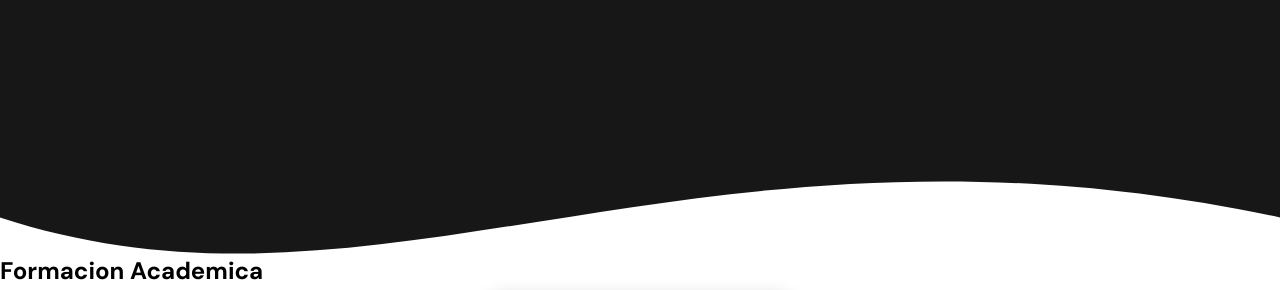
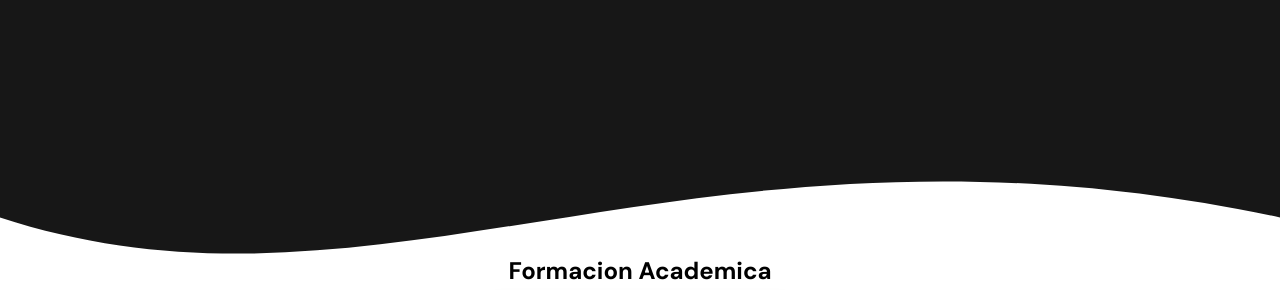
Before and after one commit to CharlieIVN/Portafolio, a plain HTML site: page index.html in a window 1280 px wide. Shown: the part 2030-2320 px from the top of the page. Drawn offline with Linux system fonts and the light colour scheme.

Commit message:
terminando academy

```diff
--- a/academy.css
+++ b/academy.css
@@ -11,6 +11,12 @@
     background-color: #fff;
     font-family: "Roboto", sans-serif;
     color: #10182f;
+  }
+
+  .academy__title{
+    text-align: center;
+    width: 100%;
+height: 40px;
   }
   .container {
     display: flex;
--- a/index.html
+++ b/index.html
@@ -161,7 +161,9 @@
     </div>
 </section>
 <div style="height: 100px; overflow: hidden;" ><svg viewBox="0 0 500 80" preserveAspectRatio="none" style="height: 100%; width: 100%;"><path d="M0.00,49.98 C149.99,150.00 271.49,-49.98 500.00,49.98 L500.00,0.00 L0.00,0.00 Z" style="stroke: none; fill: #171717;"></path></svg></div>
-<h2 class="academy__title">Formacion Academica</h2>
+<div class = "title__sectionAcademy">
+  <h2 class="academy__title">Formacion Academica</h2>
+</div>
 <section class="academy">
   <div class="container">
     <div class="card">
```
